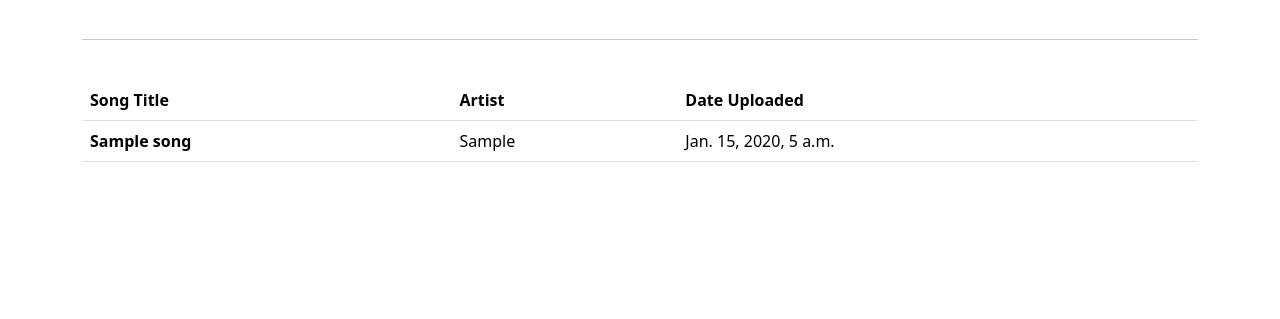
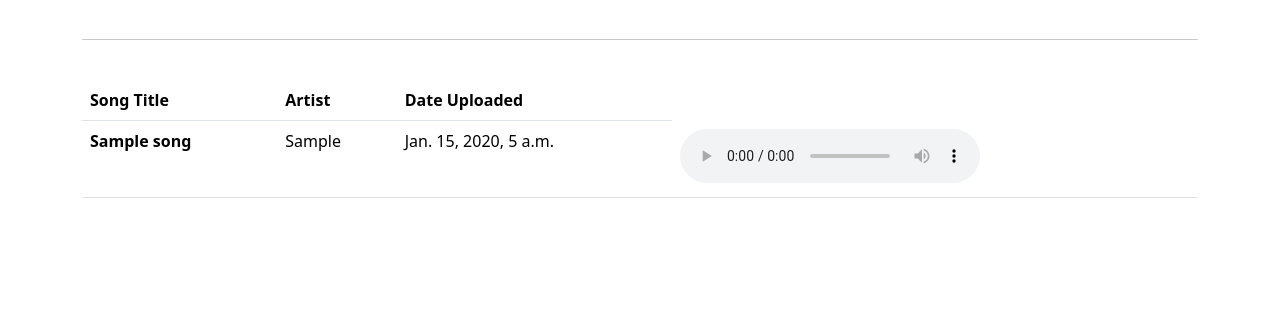
Before and after one commit to etooley77/site_main, a Django app: page /music/ in a window 1280 px wide. Shown: the part 481-800 px from the top of the page. Run offline with Django 4.2, Linux system fonts and the light colour scheme; a user stored in the database is signed in; tables that the repository leaves empty hold one stand-in row (values such as "Sample post").

Commit message:
music page at least working

```diff
--- a/site_forums/templates/music.html
+++ b/site_forums/templates/music.html
@@ -40,6 +40,11 @@
                         <th scope="row"> {{ song.title }} </th>
                         <td> {{ song.artist }} </td>
                         <td> {{ song.upload_date }} </td>
+                        <td>
+                            <div class="file">
+                                <audio src="{{ song.audio_file.url }}" controls="controls"></audio>
+                            </div>
+                        </td>
                     </tr>
 
                 {% endfor %}
```
Also changed, not shown: site_forums/views.py (line endings or trailing spaces), 1 other file.
